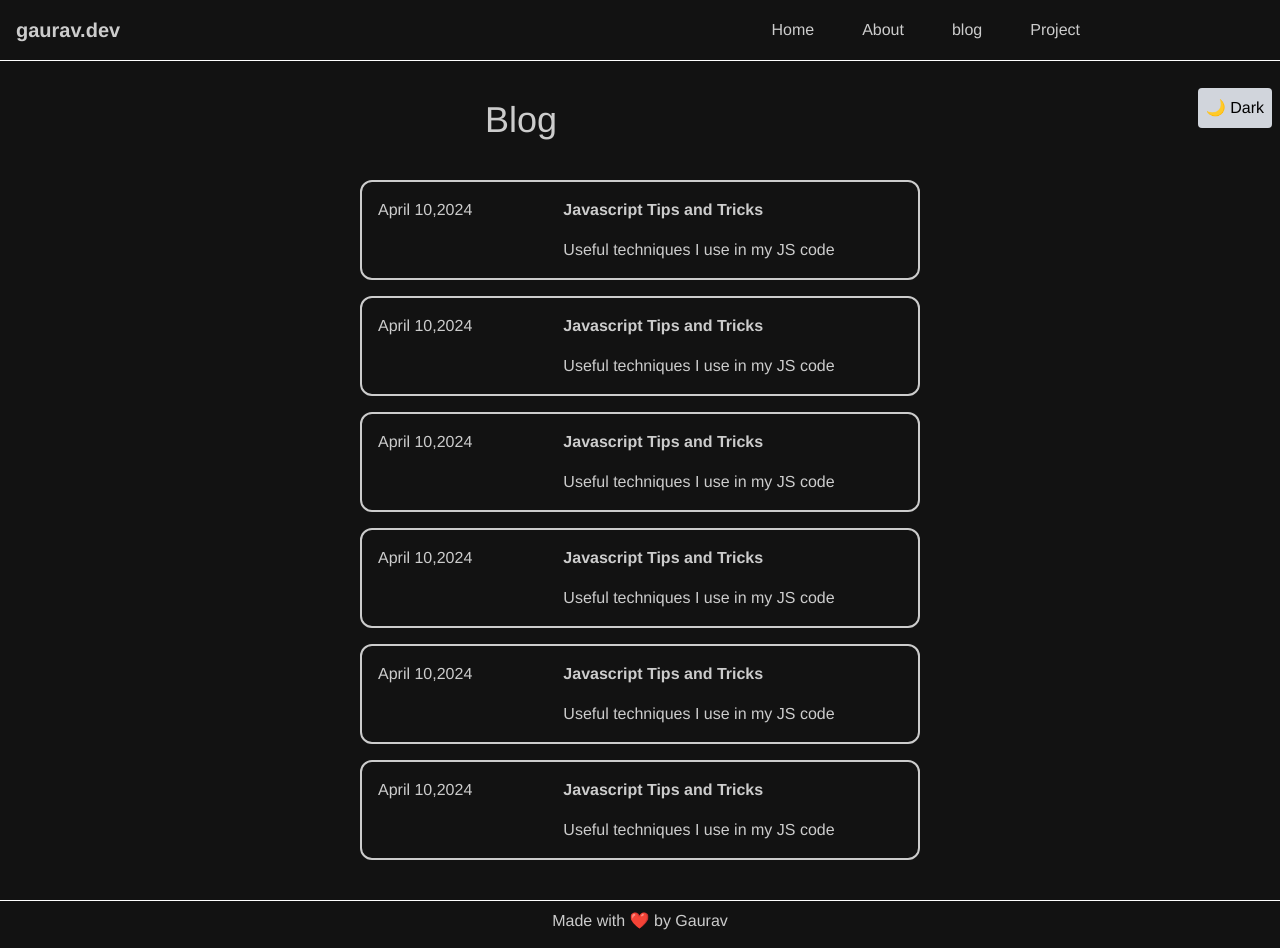
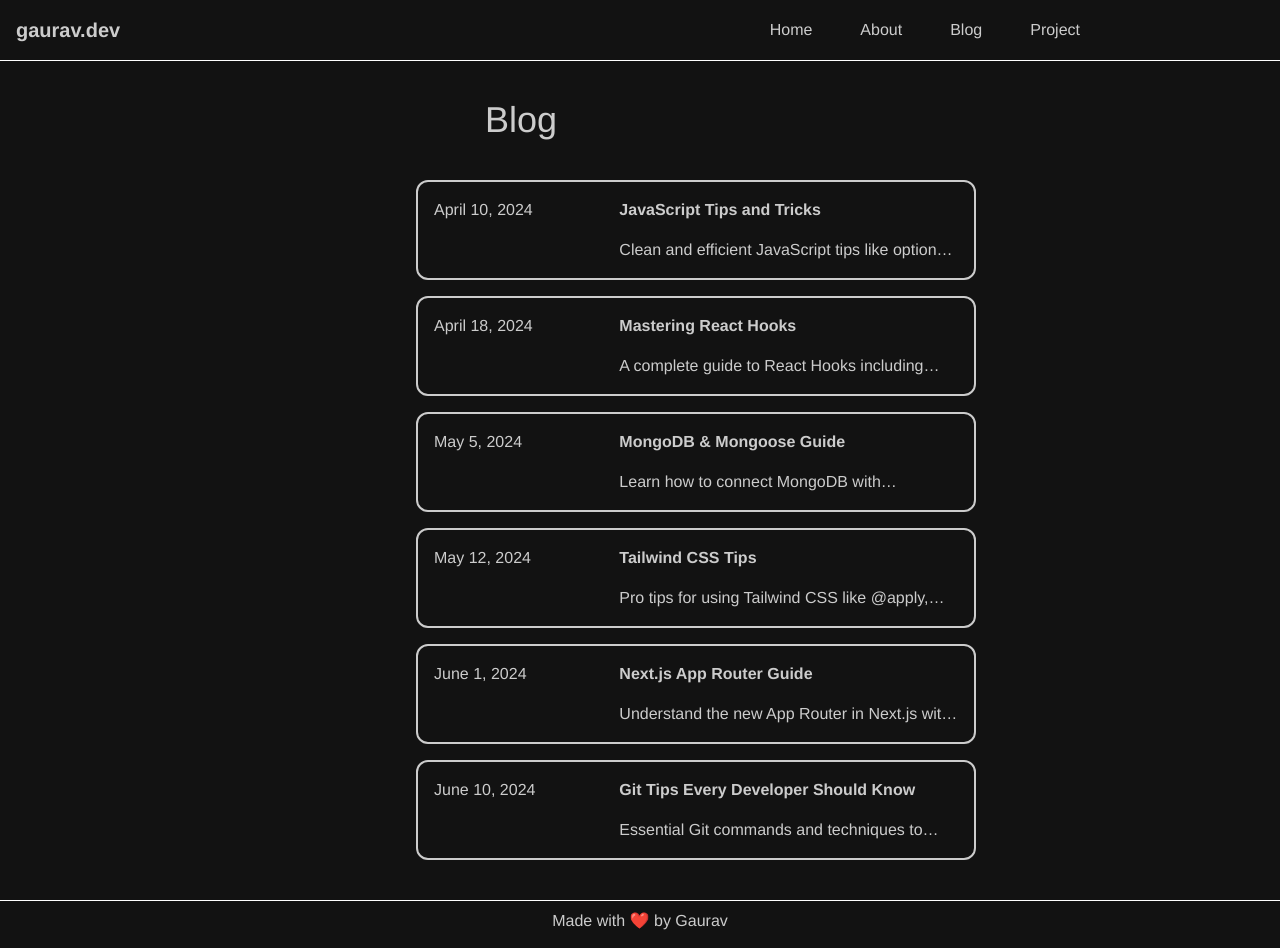
Before and after one commit to gauravavhale/blog.gaurav, a Next.js app: page /blog in a window 1280 px wide. Built offline with nearby package versions, Linux system fonts and the light colour scheme.

Commit message:
blog update

```diff
--- a/src/Components/Navbar/Navbar.js
+++ b/src/Components/Navbar/Navbar.js
@@ -12,7 +12,7 @@ export const Navbar = () => {
         <div className='flex ml-auto justify-between gap-x-4 md:gap-x-12'>
             <Link href='/'>Home</Link>
             <Link href='/about'>About</Link>
-            <Link href='/blog'>blog</Link>
+            <Link href='/blog'>Blog</Link>
             <Link href='/projects'>Project</Link>
         </div>
     </nav>
--- /dev/null
+++ b/src/app/blog/[slug]/page.js
@@ -0,0 +1,113 @@
+// app/blogs/[slug]/page.js
+
+const blogPosts = {
+  'javascript-tips': {
+    title: 'JavaScript Tips and Tricks',
+    date: 'April 10, 2024',
+    content: `
+      JavaScript is a powerful language, and these tips will help you write cleaner and more efficient code:
+
+      1. Use optional chaining to avoid null checks.
+      2. Destructure objects and arrays for cleaner code.
+      3. Use async/await instead of .then().
+      4. Use default parameters in functions.
+
+      ...and much more!
+    `,
+  },
+  'react-hooks-guide': {
+    title: 'Mastering React Hooks',
+    date: 'April 18, 2024',
+    content: `
+      React Hooks allow you to use state and lifecycle features in functional components:
+
+      - useState for local component state.
+      - useEffect for side effects.
+      - useContext to avoid prop drilling.
+      - useRef for DOM manipulation.
+
+      We'll also cover custom hooks and useReducer.
+    `,
+  },
+  'mongodb-mongoose-guide': {
+  title: 'MongoDB & Mongoose Guide',
+  date: 'May 5, 2024',
+  content: `
+    MongoDB is a NoSQL database widely used with Node.js. Mongoose is an ODM (Object Data Modeling) library that makes interacting with MongoDB simpler.
+
+    Key topics:
+    - Connecting to MongoDB using Mongoose
+    - Defining schemas and models
+    - Performing CRUD operations
+    - Using Mongoose middleware and validation
+
+    This guide will give you a solid foundation in building data-driven applications.
+  `,
+},
+
+'tailwind-css-tips': {
+  title: 'Tailwind CSS Tips',
+  date: 'May 12, 2024',
+  content: `
+    Tailwind CSS enables utility-first CSS development and saves tons of time. Here are a few pro tips:
+
+    1. Use @apply for common patterns in your global.css or components.
+    2. Take advantage of responsive and dark mode variants like md:, hover:, dark: etc.
+    3. Use the Tailwind plugin system for forms, typography, etc.
+    4. Customize your tailwind.config.js for branding and spacing scales.
+
+    Once you master Tailwind's utility classes, building beautiful UIs becomes much faster.
+  `,
+},
+
+'nextjs-app-router': {
+  title: 'Next.js App Router Guide',
+  date: 'June 1, 2024',
+  content: `
+    The Next.js App Router (introduced in v13) is a powerful routing system built on React Server Components.
+
+    Topics covered:
+    - File-based routing inside /app directory
+    - Creating layouts, pages, and templates
+    - Using dynamic segments like [slug]
+    - Client vs Server components
+    - Loading, error, and not-found states
+
+    This guide helps you build scalable and maintainable applications using the App Router.
+  `,
+},
+
+'git-tips-every-dev': {
+  title: 'Git Tips Every Developer Should Know',
+  date: 'June 10, 2024',
+  content: `
+    Git is the backbone of version control in most projects. Here are some essential tips:
+
+    - Use branches for features and bug fixes.
+    - Use 'git stash' to temporarily save uncommitted changes.
+    - Rebase for a clean commit history.
+    - Use .gitignore to avoid committing unnecessary files.
+    - Use 'git log --oneline' to get a clean history view.
+
+    These tips can save you hours and help avoid common mistakes in collaborative development.
+  `,
+}
+  // Add more posts here
+};
+
+export default function BlogPost({ params }) {
+
+  const post =  blogPosts[params.slug];
+
+  if (!post) return <div className="p-10">Post not found.</div>;
+
+  return (
+    <div className="h-[100vh] w-[100vw] md:h-[100vh] md:-w-[] mt-20">
+        <div className="p-10 ">
+            <h1 className="text-2xl font-bold mb-4">{post.title}</h1>
+            <p className="text-gray-500 mb-2">{post.date}</p>
+            <div className="whitespace-pre-line">{post.content}</div>
+        </div>
+    </div>
+  );
+}
--- a/src/app/blog/page.js
+++ b/src/app/blog/page.js
@@ -1,71 +1,67 @@
 import React from 'react'
+import Link from 'next/link';
+
+const blogList = [
+  {
+    slug: 'javascript-tips',
+    title: 'JavaScript Tips and Tricks',
+    date: 'April 10, 2024',
+    summary: 'Clean and efficient JavaScript tips like optional chaining, destructuring, async/await, and more.',
+  },
+  {
+    slug: 'react-hooks-guide',
+    title: 'Mastering React Hooks',
+    date: 'April 18, 2024',
+    summary: 'A complete guide to React Hooks including useState, useEffect, useContext, and custom hooks.',
+  },
+  {
+    slug: 'mongodb-mongoose-guide',
+    title: 'MongoDB & Mongoose Guide',
+    date: 'May 5, 2024',
+    summary: 'Learn how to connect MongoDB with Mongoose, define schemas, and perform CRUD operations.',
+  },
+  {
+    slug: 'tailwind-css-tips',
+    title: 'Tailwind CSS Tips',
+    date: 'May 12, 2024',
+    summary: 'Pro tips for using Tailwind CSS like @apply, responsive utilities, dark mode, and plugin support.',
+  },
+  {
+    slug: 'nextjs-app-router',
+    title: 'Next.js App Router Guide',
+    date: 'June 1, 2024',
+    summary: 'Understand the new App Router in Next.js with layouts, dynamic routes, and server components.',
+  },
+  {
+    slug: 'git-tips-every-dev',
+    title: 'Git Tips Every Developer Should Know',
+    date: 'June 10, 2024',
+    summary: 'Essential Git commands and techniques to improve version control, workflows, and productivity.',
+  },
+];
 
 const Blog = () => {
   return (
-    <div className='mb-10 mt-15' style={{minHeight:"80vh"}}>
+    <div className='mb-10 mt-15 mx-auto' style={{minHeight:"80vh"}}>
         <div className='text-4xl pt-10 pl-5 md:ml-[125px] lg:ml-[465px]'>Blog</div>
 
         <div className='flex flex-col items-center gap-4 pt-10 pr-5 pl-5'>
 
-            <div className='flex border-2 w-full sm:w-full sm:h-15 md:w-140 md:h-25 rounded-xl'>
+            {blogList.map((post)=>{
+            return (
+                <Link key={post.slug} href={`/blog/${post.slug}`} className='w-full sm:w-[75vw] md:w-[67vw] lg:w-[35vw]'>
+                <div className='flex border-2 w-full sm:w-full sm:h-15 md:w-140 md:h-25 rounded-xl'>
                 <div className=' w-1/3 p-4'>
-                    April 10,2024
+                    {post.date}
                 </div>
                 <div className=' w-2/3 p-4'>
-                    <h4 className='font-bold mb-3 md:mb-4'>Javascript Tips and Tricks</h4>
-                    <p>Useful techniques I use in my JS code</p>
+                    <h4 className='font-bold mb-3 md:mb-4'>{post.title}</h4>
+                    <p className='line-clamp-1'>{post.summary}</p>
                 </div>
-            </div>
-
-            <div className='flex border-2 w-full sm:w-full sm:h-15 md:w-140 md:h-25 rounded-xl'>
-                <div className=' w-1/3 p-4'>
-                    April 10,2024
                 </div>
-                <div className=' w-2/3 p-4'>
-                    <h4 className='font-bold mb-3 md:mb-4'>Javascript Tips and Tricks</h4>
-                    <p>Useful techniques I use in my JS code</p>
-                </div>
-            </div>
-
-            <div className='flex border-2 w-full sm:w-full sm:h-15 md:w-140 md:h-25 rounded-xl'>
-                <div className=' w-1/3 p-4'>
-                    April 10,2024
-                </div>
-                <div className=' w-2/3 p-4'>
-                    <h4 className='font-bold mb-3 md:mb-4'>Javascript Tips and Tricks</h4>
-                    <p>Useful techniques I use in my JS code</p>
-                </div>
-            </div>
-
-            <div className='flex border-2 w-full sm:w-full sm:h-15 md:w-140 md:h-25 rounded-xl'>
-                <div className=' w-1/3 p-4'>
-                    April 10,2024
-                </div>
-                <div className=' w-2/3 p-4'>
-                    <h4 className='font-bold mb-3 md:mb-4'>Javascript Tips and Tricks</h4>
-                    <p>Useful techniques I use in my JS code</p>
-                </div>
-            </div>
-
-            <div className='flex border-2 w-full sm:w-full sm:h-15 md:w-140 md:h-25 rounded-xl'>
-                <div className=' w-1/3 p-4'>
-                    April 10,2024
-                </div>
-                <div className=' w-2/3 p-4'>
-                    <h4 className='font-bold mb-3 md:mb-4'>Javascript Tips and Tricks</h4>
-                    <p>Useful techniques I use in my JS code</p>
-                </div>
-            </div>
-
-            <div className='flex border-2 w-full sm:w-full sm:h-15 md:w-140 md:h-25 rounded-xl'>
-                <div className=' w-1/3 p-4'>
-                    April 10,2024
-                </div>
-                <div className=' w-2/3 p-4'>
-                    <h4 className='font-bold mb-3 md:mb-4'>Javascript Tips and Tricks</h4>
-                    <p>Useful techniques I use in my JS code</p>
-                </div>
-            </div>
+                </Link>
+            )
+            })}
 
         </div>
 
--- a/src/app/layout.js
+++ b/src/app/layout.js
@@ -2,7 +2,6 @@ import { Geist, Geist_Mono } from "next/font/google";
 import "./globals.css";
 import { Navbar } from "@/Components/Navbar/Navbar";
 import { Footer } from "@/Components/Footer/Footer";
-import { ThemeToggle } from "@/Components/ThemeToggle/ThemeToggle";
 
 const geistSans = Geist({
   variable: "--font-geist-sans",
@@ -24,7 +23,6 @@ export default function RootLayout({ children }) {
       </head>
       <body className={`${geistSans.variable} ${geistMono.variable}`}>
         <Navbar/>
-        <ThemeToggle />
         {children}
         <Footer/>
       </body>
--- a/src/app/page.js
+++ b/src/app/page.js
@@ -66,15 +66,15 @@ export default function Home() {
         <div className=" items-center w-80 h-45 md:w-100 md:h-40 p-4 m-2 border-2 border-white rounded-2xl">
           <h2 className="text-xl">SwiftCart</h2>
           <div className="text-sm m-1 mb-4 leading-6">A full-stack e-commerce web application built with React, Next.js, Express, Node.js, JWT, and MongoDB.</div>
-          <Link href={'/'} className=" text-sm border-2 p-2 rounded-xl mt-2 mr-4"> GitHub </Link>
-          <Link href={'/'} className=" text-sm border-2 p-2 rounded-xl mt-2"> Live Demo </Link>
+          <Link href={'https://github.com/gauravavhale/e-commerce'} target="_blank" className=" text-sm border-2 p-2 rounded-xl mt-2 mr-4"> GitHub </Link>
+          <Link href={'https://swift-cart-gaurav-avhales-projects.vercel.app/'} target="_blank" className=" text-sm border-2 p-2 rounded-xl mt-2"> Live Demo </Link>
         </div>
 
         <div className=" items-center w-80 h-45 md:w-100 md:h-40 p-4 m-2 border-2 border-white rounded-2xl">
           <h2 className="text-xl">Personal Portfolio</h2>
           <div className="text-sm m-1 mb-4 leading-6">A fully responsive portfolio website crafted with React, Next.js.</div>
-          <Link href={'/'} className=" text-sm border-2 p-2 rounded-xl mt-2 mr-4"> GitHub </Link>
-          <Link href={'/'} className=" text-sm border-2 p-2 rounded-xl mt-2"> Live Demo </Link>
+          <Link href={'https://github.com/gauravavhale/portfolioo'} target="_blank" className=" text-sm border-2 p-2 rounded-xl mt-2 mr-4"> GitHub </Link>
+          <Link href={'https://portfolioo-gaurav-avhales-projects.vercel.app/'} target="_blank" className=" text-sm border-2 p-2 rounded-xl mt-2"> Live Demo </Link>
         </div>
 
       </div>
--- /dev/null
+++ b/tailwind.config.js
@@ -0,0 +1,15 @@
+// tailwind.config.js
+export default {
+  darkMode: 'class', // 👈 important!
+  theme: {
+    extend: {
+      colors: {
+        backgroundLight: '#ffffff',
+        backgroundDark: '#121212',
+        textLight: '#000000',
+        textDark: '#ffffff',
+      },
+    },
+  },
+  plugins: [],
+};
```
